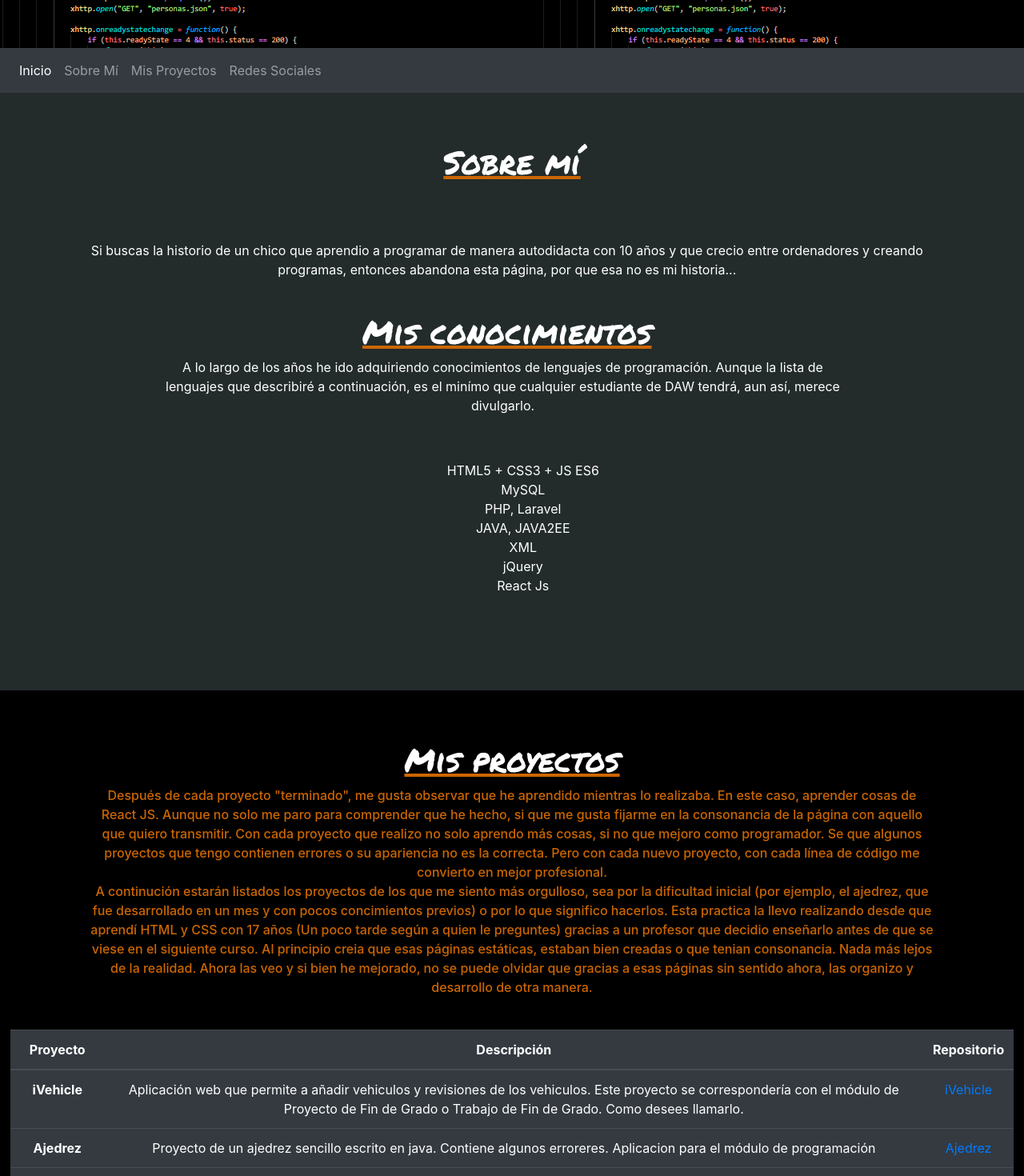
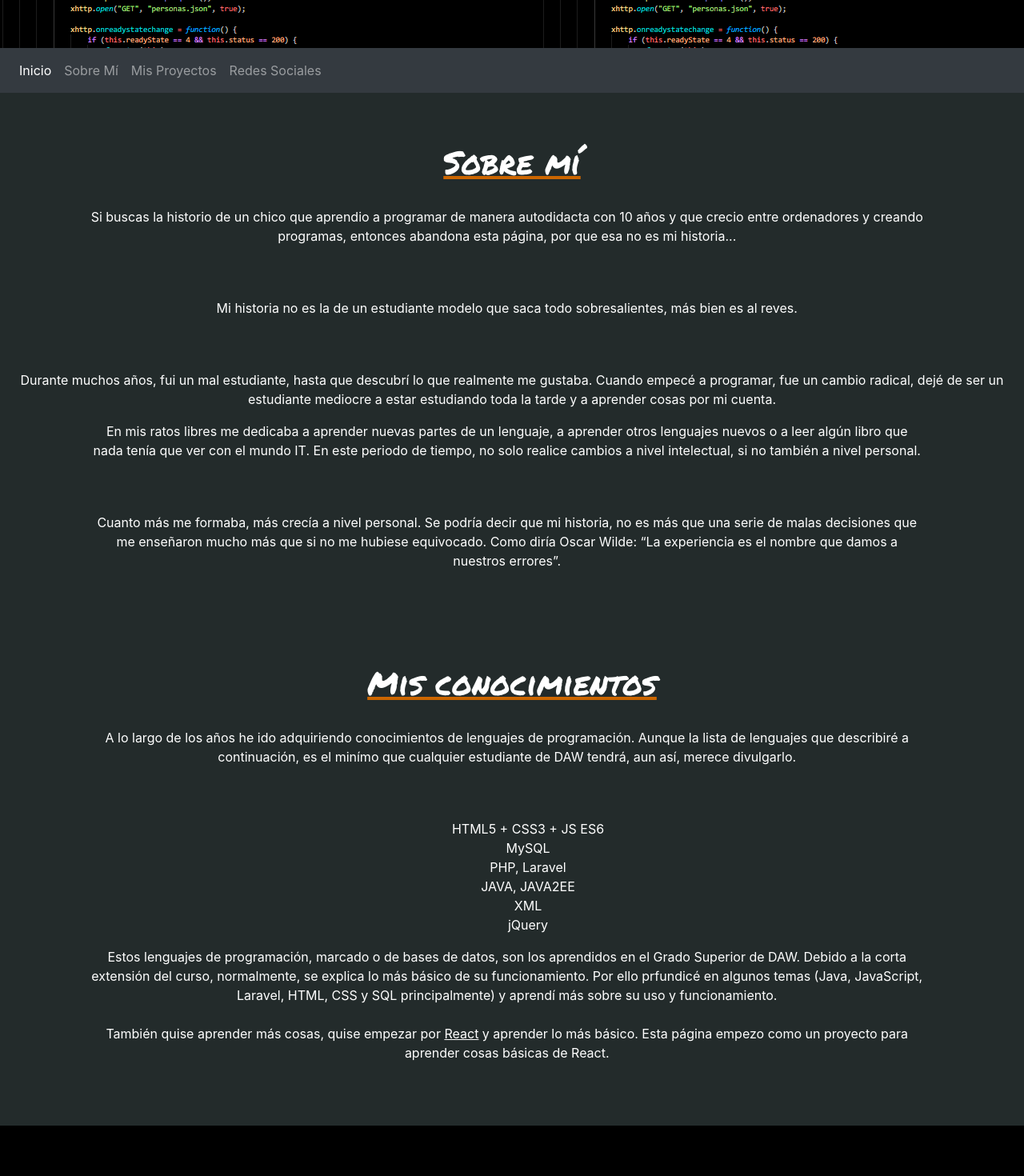
Before and after one commit to DrunkPsyduck/PaginaEnReact, a React app: page / in a window 1280 px wide. Shown: the part 740-2210 px from the top of the page at 80% size. Built offline with nearby package versions, Linux system fonts and the light colour scheme; a web font is replaced by a local one.

Commit message:
Se corrigen los errores ortográficos y se añade contenido nuevo

```diff
--- a/src/App.css
+++ b/src/App.css
@@ -50,6 +50,7 @@
 
 .texto {
   text-decoration: none;
+  line-height: 1.6;
 }
 
 html {
--- a/src/componentes/Cuerpo.js
+++ b/src/componentes/Cuerpo.js
@@ -17,33 +17,67 @@ class Cuerpo extends React.Component {
       <div id="About">
         <section style={section}>
           <article>
+            <div>
             <h1>Sobre mí</h1>
-            <p style={texto}></p>
+            <br />
 
             <p style={texto}>
               Si buscas la historio de un chico que aprendio a programar de
               manera autodidacta con 10 años y que crecio entre ordenadores y
               creando programas, entonces abandona esta página, por que esa no
               es mi historia...
-              <br/>
-              <h1>  Mis conocimientos </h1>
+            </p>
+            <p style={texto}>
+              Mi historia no es la de un estudiante modelo que saca todo
+              sobresalientes, más bien es al reves.
+            </p>
+            <p>
+              Durante muchos años, fui un mal estudiante, hasta que descubrí lo
+              que realmente me gustaba. Cuando empecé a programar, fue un cambio
+              radical, dejé de ser un estudiante mediocre a estar estudiando
+              toda la tarde y a aprender cosas por mi cuenta.
+            </p>
+            <p style={texto}>
+              En mis ratos libres me dedicaba a aprender nuevas partes de un
+              lenguaje, a aprender otros lenguajes nuevos o a leer algún libro
+              que nada tenía que ver con el mundo IT. En este periodo de tiempo,
+              no solo realice cambios a nivel intelectual, si no también a nivel
+              personal.{" "}
+            </p>
+            <p style={texto}>
+              Cuanto más me formaba, más crecía a nivel personal. Se podría
+              decir que mi historia, no es más que una serie de malas decisiones
+              que me enseñaron mucho más que si no me hubiese equivocado. Como
+              diría Oscar Wilde: “La experiencia es el nombre que damos a
+              nuestros errores”.
+            </p>
+          </div>
+
+            <div>
+              <h1> Mis conocimientos </h1><br/>
               <p style={texto}>
-                A lo largo de los años he ido adquiriendo conocimientos de lenguajes de programación. Aunque la lista de lenguajes que describiré a continuación, es el minímo que cualquier estudiante de
-                DAW tendrá, aun así, merece divulgarlo.
-
+                A lo largo de los años he ido adquiriendo conocimientos de
+                lenguajes de programación. Aunque la lista de lenguajes que
+                describiré a continuación, es el minímo que cualquier estudiante
+                de DAW tendrá, aun así, merece divulgarlo.
               </p>
-              <ul style={{ listStyleType: "none"}}>
+              <ul style={{ listStyleType: "none" }}>
                 <li>HTML5 + CSS3 + JS ES6</li>
                 <li>MySQL</li>
                 <li>PHP, Laravel</li>
                 <li>JAVA, JAVA2EE</li>
                 <li>XML</li>
                 <li> jQuery </li>
-                <li>React Js</li>
               </ul>
-              <br></br>
-
-            </p>
+              <p style={texto}>
+                Estos lenguajes de programación, marcado o de bases de datos, son los aprendidos en el Grado Superior de DAW.
+                Debido a la corta extensión del curso, normalmente, se explica lo más básico de su funcionamiento.
+                Por ello prfundicé en algunos temas (Java, JavaScript, Laravel, HTML, CSS y SQL principalmente) y aprendí
+                más sobre su uso y funcionamiento. <br/><br/>
+                También quise aprender más cosas, quise empezar por <u>React</u> y aprender lo más básico. Esta página empezo como
+                un proyecto para aprender cosas básicas de React.
+              </p>
+            </div>
           </article>
         </section>
       </div>
--- a/src/componentes/Proyectos.js
+++ b/src/componentes/Proyectos.js
@@ -80,7 +80,7 @@ class Proyectos extends React.Component {
               <td>
                 {" "}
                 Proyecto de un ajedrez sencillo escrito en java. Contiene
-                algunos erroreres. Aplicacion para el módulo de programación {" "}
+                algunos erroreres. Aplicacion para el módulo de programación{" "}
               </td>
               <td>
                 {" "}
@@ -130,7 +130,17 @@ class Proyectos extends React.Component {
             </tr>{" "}
           </tbody>{" "}
         </table>
-
+        <div>
+          <h1 style={{ color: "white" }}> Siguientes proyectos </h1>
+          <p style={texto}>
+            Aunque no aparezcan, hay muchos proyectos abandonados, que empecé y
+            no los termine. Algunos porque recapacite sobre ellos y al final no
+            era muy buena idea, otros porque dejaron de interesarme. Sea como
+            fuera, en el futuro habrá más proyectos, algunos más interesantes
+            que otros, desarrollados en solitario o en grupo.{" "}
+            Puedes seguirme por las redes sociales para enterarte en que proyectos ando metido. Podrás encontrarlas en el footer.
+          </p>
+        </div>
       </section>
     );
   }
```
